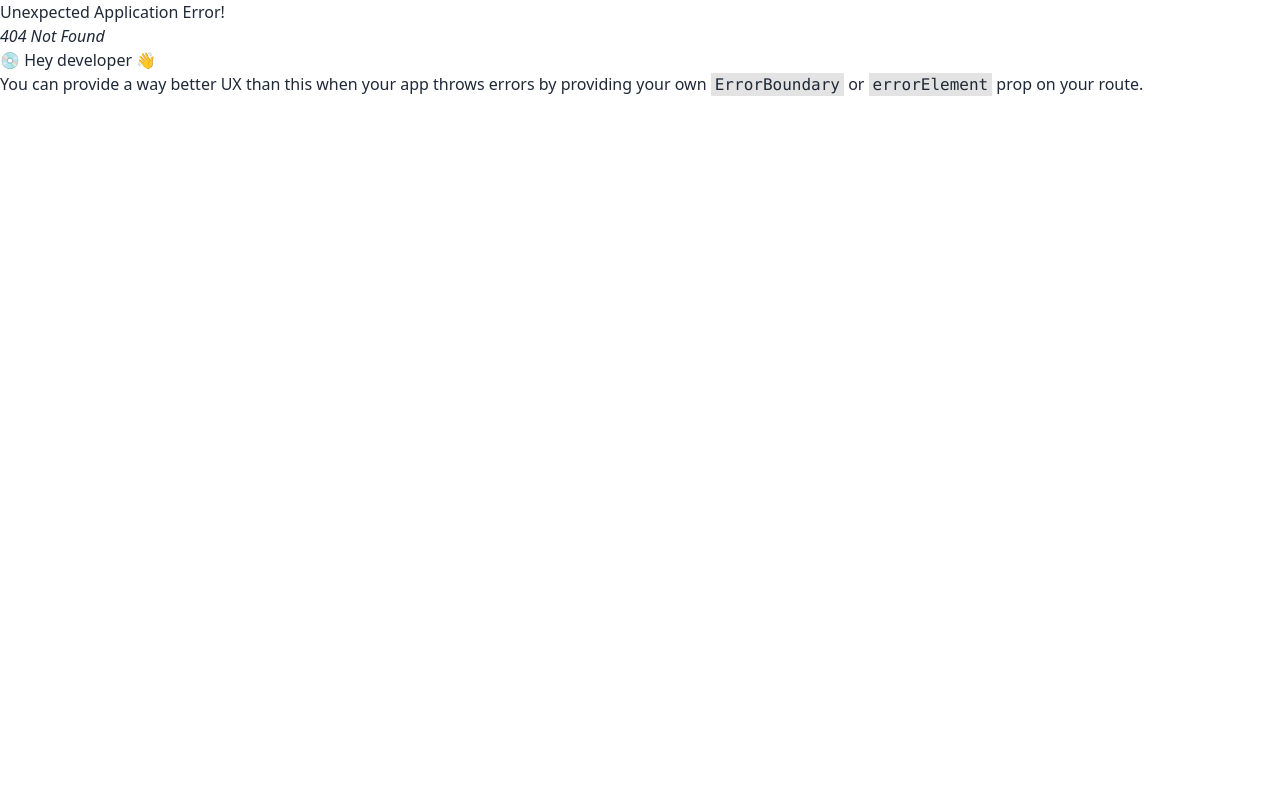
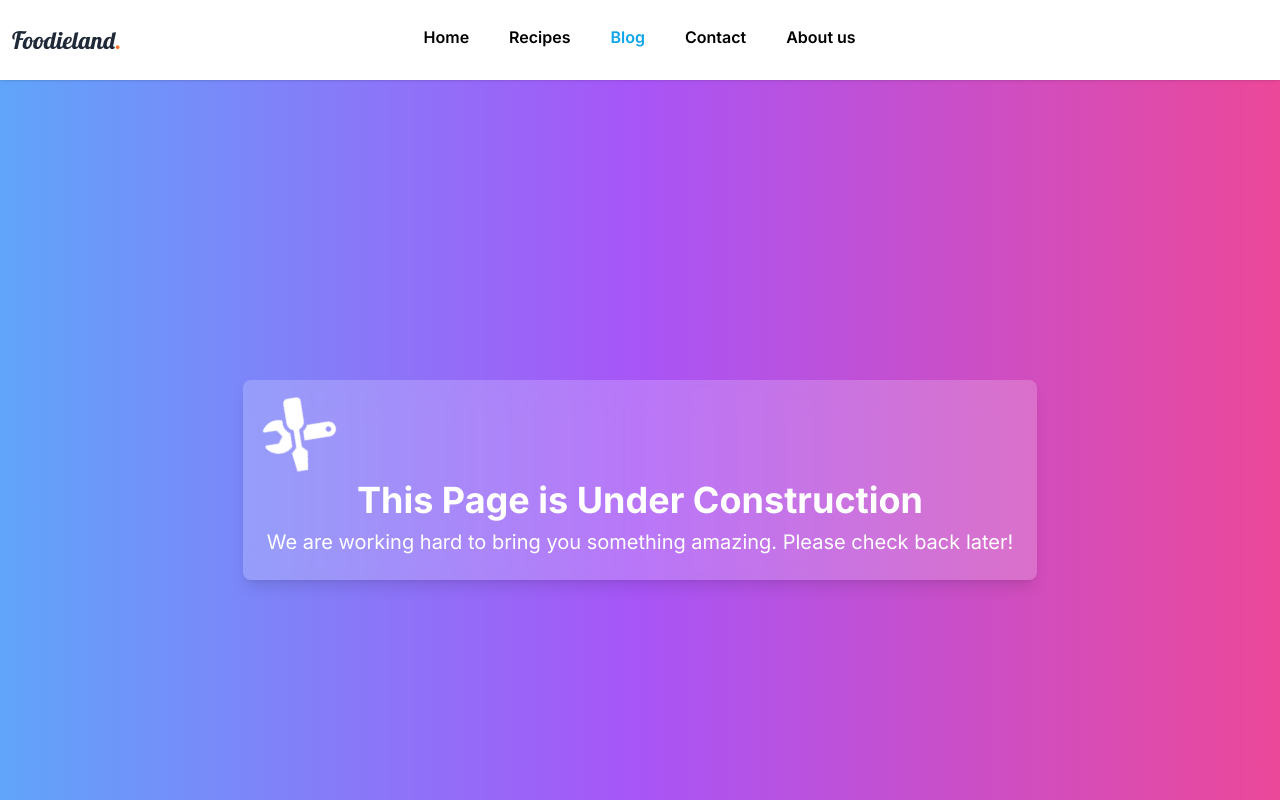
Before and after one commit to dev-kawser/foodieland-front-end-project, a React (Vite) app: page /blog in a window 1280 px wide. Before the commit this address had no page. Shown: the top 800 px of the page. Built offline with nearby package versions, Linux system fonts and the light colour scheme.

Commit message:
dummy page created for routes where no page added

```diff
--- a/src/Shared/Footer/Footer.jsx
+++ b/src/Shared/Footer/Footer.jsx
@@ -28,7 +28,7 @@ const Footer = () => {
             <div className="flex lg:flex-row flex-col gap-3 pb-5 items-center justify-between">
                 <div></div>
                 <p className="text-center">
-                    © 2024 Foodieland. Developed by <span className="text-[#FF7967] lobster text-lg">Kawser</span>
+                    © 2024 Foodieland. Developed by <span className="text-[#FF7967] lobster text-lg"><a target="_blank" href="https://kawserrahman.netlify.app/">Kawser</a></span>
                 </p>
                 <svg xmlns="http://www.w3.org/2000/svg" width="134" height="22" viewBox="0 0 134 22" fill="none">
                     <path d="M8.11163 4.29509H9.92331V1.13974C9.61075 1.09674 8.53581 1 7.28393 1C4.67183 1 2.88248 2.643 2.88248 5.66274V8.44186H0V11.9693H2.88248V20.845H6.41654V11.9701H9.18243L9.6215 8.44269H6.41571V6.01251C6.41654 4.99297 6.69106 4.29509 8.11163 4.29509Z" fill="black" />
--- a/src/Shared/Navbar/Navbar.jsx
+++ b/src/Shared/Navbar/Navbar.jsx
@@ -1,13 +1,11 @@
-/* eslint-disable react/no-unknown-property */
-import { Link } from "react-router-dom";
-import { useState } from 'react';
-import { useRef } from 'react';
-import { useEffect } from 'react';
+
+import { Link, useLocation } from "react-router-dom";
+import { useState, useRef, useEffect } from 'react';
 
 const Navbar = () => {
-
     const [dropDownState, setDropDownState] = useState(false);
     const dropDownMenuRef = useRef();
+    const location = useLocation();
 
     useEffect(() => {
         const closeDropDown = (e) => {
@@ -23,71 +21,100 @@ const Navbar = () => {
         };
     }, []);
 
-    const links =
+    const links = (
         <>
-            <li className="group flex  cursor-pointer flex-col">
-                <Link>Home</Link><span className="mt-[2px] h-[4px] w-[0px] rounded-full bg-sky-500 transition-all duration-300 group-hover:w-full"></span>
+            <li className="group flex cursor-pointer flex-col">
+                <Link
+                    to="/"
+                    className={location.pathname === "/" ? "text-sky-500" : ""}
+                >
+                    Home
+                </Link>
+                <span className="mt-[2px] h-[4px] w-[0px] rounded-full bg-sky-500 transition-all duration-300 group-hover:w-full"></span>
             </li>
-            <li className="group flex  cursor-pointer flex-col">
-                <Link>Recipes</Link><span className="mt-[2px] h-[4px] w-[0px] rounded-full bg-sky-500 transition-all duration-300 group-hover:w-full"></span>
+            <li className="group flex cursor-pointer flex-col">
+                <Link
+                    to="/recipes"
+                    className={location.pathname === "/recipes" ? "text-sky-500" : ""}
+                >
+                    Recipes
+                </Link>
+                <span className="mt-[2px] h-[4px] w-[0px] rounded-full bg-sky-500 transition-all duration-300 group-hover:w-full"></span>
             </li>
-            <li className="group flex  cursor-pointer flex-col">
-                <Link>Blog</Link><span className="mt-[2px] h-[4px] w-[0px] rounded-full bg-sky-500 transition-all duration-300 group-hover:w-full"></span>
+            <li className="group flex cursor-pointer flex-col">
+                <Link
+                    to="/blog"
+                    className={location.pathname === "/blog" ? "text-sky-500" : ""}
+                >
+                    Blog
+                </Link>
+                <span className="mt-[2px] h-[4px] w-[0px] rounded-full bg-sky-500 transition-all duration-300 group-hover:w-full"></span>
             </li>
-            <li className="group flex  cursor-pointer flex-col">
-                <Link>Contact</Link><span className="mt-[2px] h-[4px] w-[0px] rounded-full bg-sky-500 transition-all duration-300 group-hover:w-full"></span>
+            <li className="group flex cursor-pointer flex-col">
+                <Link
+                    to="/contact"
+                    className={location.pathname === "/contact" ? "text-sky-500" : ""}
+                >
+                    Contact
+                </Link>
+                <span className="mt-[2px] h-[4px] w-[0px] rounded-full bg-sky-500 transition-all duration-300 group-hover:w-full"></span>
             </li>
-            <li className="group flex  cursor-pointer flex-col">
-                <Link>About us</Link><span className="mt-[2px] h-[4px] w-[0px] rounded-full bg-sky-500 transition-all duration-300 group-hover:w-full"></span>
+            <li className="group flex cursor-pointer flex-col">
+                <Link
+                    to="/about"
+                    className={location.pathname === "/about" ? "text-sky-500" : ""}
+                >
+                    About us
+                </Link>
+                <span className="mt-[2px] h-[4px] w-[0px] rounded-full bg-sky-500 transition-all duration-300 group-hover:w-full"></span>
             </li>
         </>
-
+    );
 
     return (
         <div className="shadow sticky top-0 z-50 backdrop-blur-md">
             <nav className="max-w-7xl lg:mx-auto mx-2 flex items-center justify-between lg:py-4 py-2">
-                <div className="scale-100 cursor-pointer rounded-2xl px-3 py-2 text-xl font-semibold  transition-all duration-200 hover:scale-110">
-                    <Link to={"/"} className="lobster text-2xl font-normal">Foodieland<span className="text-[#FF7426]">.</span></Link>
+                <div className="scale-100 cursor-pointer rounded-2xl px-3 py-2 text-xl font-semibold transition-all duration-200 hover:scale-110">
+                    <Link to="/" className="lobster text-2xl font-normal">Foodieland<span className="text-[#FF7426]">.</span></Link>
                 </div>
 
                 <ul className="hidden text-black items-center justify-between gap-10 md:flex font-semibold">
-                    {
-                        links
-                    }
+                    {links}
                 </ul>
 
                 <div className="lg:block hidden">
                     <svg xmlns="http://www.w3.org/2000/svg" width="134" height="22" viewBox="0 0 134 22" fill="none">
-                        <path d="M8.11163 4.29509H9.92331V1.13974C9.61075 1.09674 8.53581 1 7.28393 1C4.67183 1 2.88248 2.643 2.88248 5.66274V8.44186H0V11.9693H2.88248V20.845H6.41654V11.9701H9.18243L9.6215 8.44269H6.41571V6.01251C6.41654 4.99297 6.69106 4.29509 8.11163 4.29509Z" fill="black" />
-                        <path d="M71.9617 4.11613C71.1435 4.475 70.2718 4.71288 69.3629 4.82838C70.2979 4.27013 71.0115 3.39287 71.347 2.3355C70.4753 2.85525 69.5128 3.22238 68.487 3.42725C67.6593 2.54588 66.4795 2 65.1925 2C62.6955 2 60.6853 4.02675 60.6853 6.51137C60.6853 6.86888 60.7155 7.21263 60.7898 7.53988C57.0402 7.357 53.7223 5.55988 51.4934 2.82225C51.1043 3.49738 50.876 4.27012 50.876 5.102C50.876 6.664 51.6804 8.04862 52.8794 8.85025C52.1548 8.8365 51.4439 8.62613 50.8417 8.29475C50.8417 8.3085 50.8417 8.32638 50.8417 8.34425C50.8417 10.536 52.405 12.3565 54.4552 12.7759C54.088 12.8763 53.6879 12.9244 53.2727 12.9244C52.9839 12.9244 52.6924 12.9079 52.4188 12.8474C53.0032 14.6335 54.6614 15.9466 56.6332 15.9893C55.0987 17.1896 53.1503 17.9129 51.041 17.9129C50.6712 17.9129 50.3164 17.8964 49.9617 17.851C51.9595 19.1394 54.3273 19.875 56.8807 19.875C65.1802 19.875 69.7177 13 69.7177 7.04075C69.7177 6.84137 69.7108 6.64887 69.7012 6.45775C70.5963 5.8225 71.3484 5.02913 71.9617 4.11613Z" fill="black" />
-                        <path fill-rule="evenodd" clip-rule="evenodd" d="M118.837 0H127.087C130.883 0 133.962 3.07862 133.962 6.875V15.125C133.962 18.9214 130.883 22 127.087 22H118.837C115.04 22 111.962 18.9214 111.962 15.125V6.875C111.962 3.07862 115.04 0 118.837 0ZM127.087 19.9375C129.74 19.9375 131.899 17.7787 131.899 15.125V6.875C131.899 4.22125 129.74 2.0625 127.087 2.0625H118.837C116.183 2.0625 114.024 4.22125 114.024 6.875V15.125C114.024 17.7787 116.183 19.9375 118.837 19.9375H127.087Z" fill="black" />
-                        <path fill-rule="evenodd" clip-rule="evenodd" d="M117.462 11C117.462 7.96263 119.924 5.5 122.962 5.5C125.999 5.5 128.462 7.96263 128.462 11C128.462 14.0374 125.999 16.5 122.962 16.5C119.924 16.5 117.462 14.0374 117.462 11ZM119.524 11C119.524 12.8948 121.067 14.4375 122.962 14.4375C124.856 14.4375 126.399 12.8948 126.399 11C126.399 9.10388 124.856 7.5625 122.962 7.5625C121.067 7.5625 119.524 9.10388 119.524 11Z" fill="black" />
-                        <circle cx="128.874" cy="5.08761" r="0.732875" fill="black" />
+                        {/* SVG paths here */}
                     </svg>
                 </div>
 
                 <div ref={dropDownMenuRef} onClick={() => setDropDownState(!dropDownState)} className="relative flex transition-transform md:hidden">
-                    <svg xmlns="http://www.w3.org/2000/svg" width="24" height="24" viewBox="0 0 24 24" fill="none" stroke="currentColor" strokeWidth="2" strokeLinecap="round" strokeLinejoin="round" className="cursor-pointer" > <line x1="4" x2="20" y1="12" y2="12" /> <line x1="4" x2="20" y1="6" y2="6" /><line x1="4" x2="20" y1="18" y2="18" /> </svg>
+                    <svg xmlns="http://www.w3.org/2000/svg" width="24" height="24" viewBox="0 0 24 24" fill="none" stroke="currentColor" strokeWidth="2" strokeLinecap="round" strokeLinejoin="round" className="cursor-pointer">
+                        <line x1="4" x2="20" y1="12" y2="12" />
+                        <line x1="4" x2="20" y1="6" y2="6" />
+                        <line x1="4" x2="20" y1="18" y2="18" />
+                    </svg>
                     {dropDownState && (
                         <ul
                             data-aos="fade-left"
                             data-aos-delay="50"
                             data-aos-duration="700"
-                            className=" font-medium z-10  gap-2  bg-[#a8e0ec]  absolute right-0 top-14 lg:top-16 flex w-[200px] flex-col  rounded-lg   text-base ">
-                            <li className="cursor-pointer text-black  px-6 py-2  rounded-t-lg hover:bg-sky-600 ">
-                                <Link>Home</Link>
+                            className="font-medium z-10 gap-2 bg-[#a8e0ec] absolute right-0 top-14 lg:top-16 flex w-[200px] flex-col rounded-lg text-base"
+                        >
+                            <li className="cursor-pointer text-black px-6 py-2 rounded-t-lg hover:bg-sky-600">
+                                <Link to="/" className={location.pathname === "/" ? "text-sky-500" : ""}>Home</Link>
                             </li>
-                            <li className="cursor-pointer text-black px-6 py-2  hover:bg-sky-600 ">
-                                <Link>Recipes</Link>
+                            <li className="cursor-pointer text-black px-6 py-2 hover:bg-sky-600">
+                                <Link to="/recipes" className={location.pathname === "/recipes" ? "text-sky-500" : ""}>Recipes</Link>
                             </li>
-                            <li className="cursor-pointer text-black px-6 py-2  hover:bg-sky-600 ">
-                                <Link>Blog</Link>
+                            <li className="cursor-pointer text-black px-6 py-2 hover:bg-sky-600">
+                                <Link to="/blog" className={location.pathname === "/blog" ? "text-sky-500" : ""}>Blog</Link>
                             </li>
-                            <li className="cursor-pointer text-black px-6 py-2  hover:bg-sky-600 ">
-                                <Link>Contact</Link>
+                            <li className="cursor-pointer text-black px-6 py-2 hover:bg-sky-600">
+                                <Link to="/contact" className={location.pathname === "/contact" ? "text-sky-500" : ""}>Contact</Link>
                             </li>
-                            <li className="cursor-pointer text-black px-6 py-2  hover:bg-sky-600 ">
-                                <Link>About us</Link>
+                            <li className="cursor-pointer text-black px-6 py-2 hover:bg-sky-600">
+                                <Link to="/about" className={location.pathname === "/about" ? "text-sky-500" : ""}>About us</Link>
                             </li>
                         </ul>
                     )}
--- a/src/Shared/Newsletter/Newsletter.jsx
+++ b/src/Shared/Newsletter/Newsletter.jsx
@@ -13,7 +13,7 @@ const Newsletter = () => {
                 </p>
                 <div className="mt-6">
                     <input className="py-5 px-10 rounded-xl lg:rounded-l-lg" type="text" placeholder="Your email address..." />
-                    <button className="mt-5 bg-black text-white px-5 py-5 rounded-xl lg:rounded-r-lg">
+                    <button className="mt-5 bg-black text-white px-5 py-5 rounded-xl lg:rounded-none lg:rounded-r-lg">
                         Learn More
                     </button>
                 </div>
--- /dev/null
+++ b/src/Shared/Working/Working.jsx
@@ -0,0 +1,16 @@
+
+import { FaTools } from 'react-icons/fa'; // Importing an icon from react-icons
+
+const Working = () => {
+    return (
+        <div className="min-h-screen flex items-center justify-center bg-gradient-to-r from-blue-400 via-purple-500 to-pink-500 text-white">
+            <div className="text-center p-6 bg-white bg-opacity-20 rounded-lg shadow-lg backdrop-blur-lg">
+                <FaTools className="text-6xl mb-4 animate-spin" />
+                <h1 className="text-4xl font-bold mb-2">This Page is Under Construction</h1>
+                <p className="text-xl">We are working hard to bring you something amazing. Please check back later!</p>
+            </div>
+        </div>
+    );
+};
+
+export default Working;
```
Also changed, not shown: src/Router/Router.jsx (+18 -1 lines).
